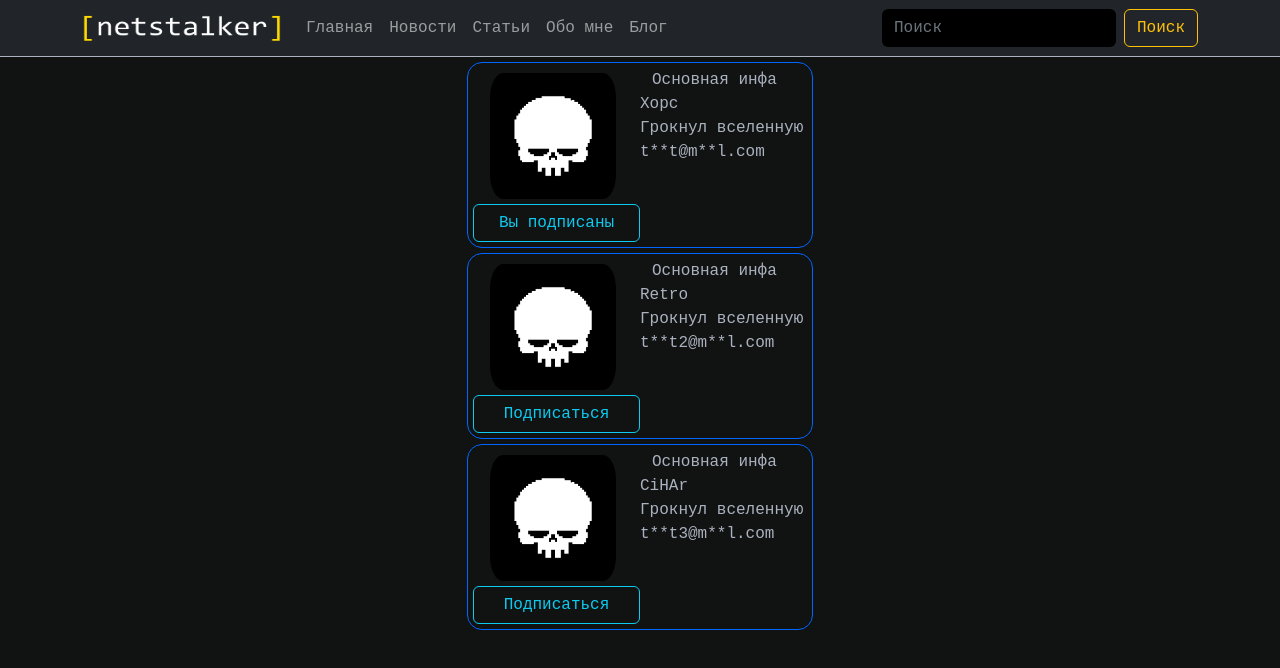
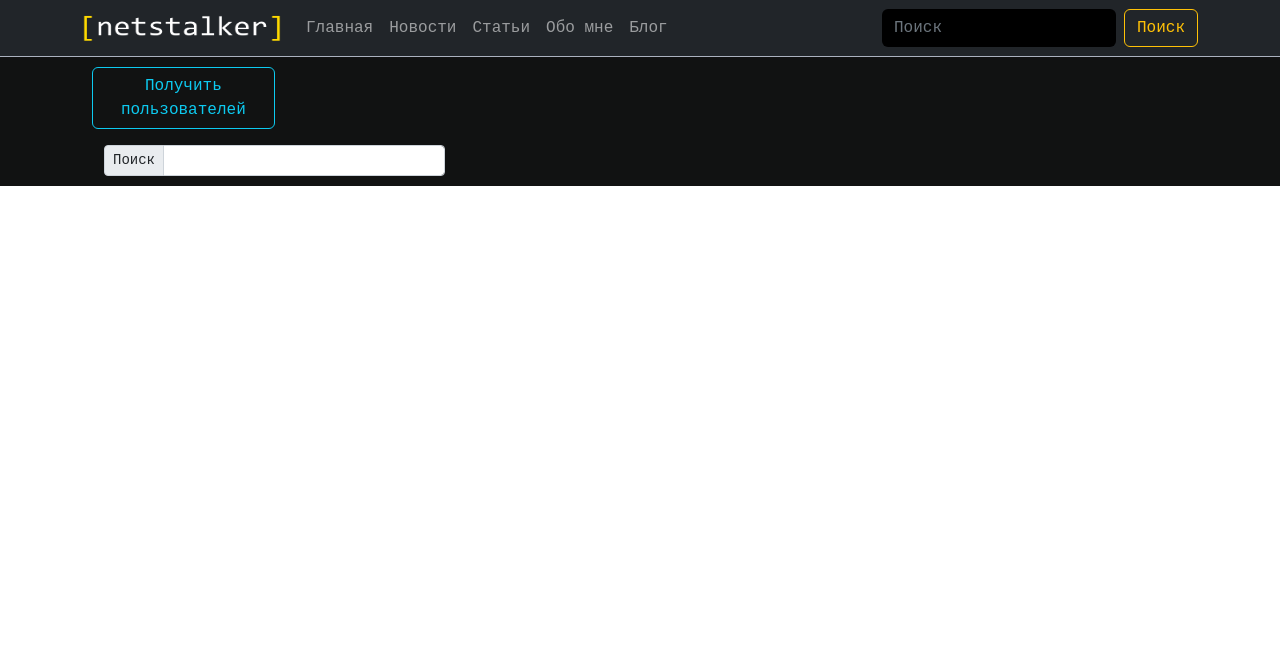
Before and after one commit to artem-xopc/xnet, a React (Create React App) app: page /users in a window 1280 px wide. Shown: the top 668 px of the page. Built offline with nearby package versions, Linux system fonts and the light colour scheme.

Commit message:
added class component for users page

```diff
--- a/src/App.css
+++ b/src/App.css
@@ -1,4 +1,5 @@
 .App {
   /* text-align: center; */
+  background-color: rgb(32, 36, 43);
   font-family: 'Courier New', Courier, monospace;
 }
--- /dev/null
+++ b/src/Components/UI/Select/Select.jsx
@@ -0,0 +1,20 @@
+import s from "./Select.module.css"
+
+
+const Select = ({options, defaultValue, value, onChange}) => {
+    return (
+        <select
+        className={s.wrapper}
+        value={value}
+        onChange={e => onChange(e.target.value)} >
+            <option disabled value="">{defaultValue}</option>
+            {options.map(option =>
+                <option key={option.value} value={option.value}>
+                    {option.name}
+                </option>
+            )}
+        </select>
+    )
+};
+
+export default Select;
--- /dev/null
+++ b/src/Components/UI/Select/Select.module.css
@@ -0,0 +1,5 @@
+.wrapper {
+    background-color: transparent;
+    color: rgb(171 178 191);
+    margin-top: 5px;
+}
--- a/src/Components/UsersComponents/Users.module.css
+++ b/src/Components/UsersComponents/Users.module.css
@@ -1,5 +1,10 @@
+.wrapper {
+    margin: 5px;
+    padding: 5px;
+}
+
 .item {
-    margin: 5px;
+    margin-bottom: 5px;
     padding: 5px;
     border: 1px solid rgb(0, 102, 255);
     border-radius: 15px;
--- /dev/null
+++ b/src/Components/UsersComponents/UsersC.jsx
@@ -0,0 +1,93 @@
+import React from "react";
+import axios from "axios";
+import { Button, Col, Container, Form, InputGroup, Row } from "react-bootstrap";
+import userAva from "../../icons/users_ava3.png";
+import Select from "../UI/Select/Select";
+import us from "./Users.module.css";
+
+class Users extends React.Component {
+
+  getUsers = () => {
+    if (this.props.users.length === 0) {
+      axios
+        .get("https://jsonplaceholder.typicode.com/users")
+        .then((response) => {
+          this.props.setUsers(response.data);
+        });
+    }
+  };
+
+  render() {
+    return (
+      <Container>
+        <Row className={us.wrapper}>
+          <Col>
+            <Row sm={2}>
+              <Button variant="outline-info" onClick={this.getUsers}>
+                Получить пользователей
+              </Button>
+            </Row>
+            <Row sm={3}>
+              <InputGroup size="sm" className="mt-3" bg="000">
+                <InputGroup.Text id="inputGroup-sizing-sm">Поиск</InputGroup.Text>
+                <Form.Control
+                  aria-label="Small"
+                  aria-describedby="inputGroup-sizing-sm"
+                />
+              </InputGroup>
+            </Row>
+            {/* <Row>
+              <Select
+                options={[
+                  { value: "name", name: "По имени" },
+                  { value: "username", name: "По user_name" },
+                ]}
+              />
+            </Row> */}
+          </Col>
+          <Col>
+            {this.props.users.map((u) => (
+              <Row className={us.item}>
+                <Col>
+                  <Row>
+                    <img src={userAva} className={us.ava} />
+                  </Row>
+                  <Row>
+                    {u.followed ? (
+                      <Button
+                        variant="outline-secondary"
+                        onClick={() => this.props.unfollow(u.id)}
+                      >
+                        Вы подписаны
+                      </Button>
+                    ) : (
+                      <Button
+                        variant="outline-info"
+                        onClick={() => this.props.follow(u.id)}
+                      >
+                        Подписаться
+                      </Button>
+                    )}
+                  </Row>
+                </Col>
+                <Col>
+                  Основная инфа
+                  <Col>
+                    <Row>{u.name}</Row>
+                    <Row>{u.username}</Row>
+                  </Col>
+                  <Col>
+                    <Row>{u.website}</Row>
+                  </Col>
+                </Col>
+              </Row>
+            ))}
+          </Col>
+          <Col></Col>
+        </Row>
+      </Container>
+    );
+  }
+};
+
+export default Users;
--- a/src/Components/UsersComponents/UsersContainer.jsx
+++ b/src/Components/UsersComponents/UsersContainer.jsx
@@ -1,5 +1,6 @@
 import { connect } from "react-redux";
 import { followAC, setUsersAC, unFollowAC } from "../../redux/user_reducer";
+import Users from "./UsersC";
 import UsersItem from "./UsersItem";
 
 const mapStateToProps = (state) => {
@@ -22,4 +23,4 @@
     }
 };
 
-export default connect(mapStateToProps, mapDispatchToProps)(UsersItem);
+export default connect(mapStateToProps, mapDispatchToProps)(Users);
--- a/src/Components/UsersComponents/UsersItem.jsx
+++ b/src/Components/UsersComponents/UsersItem.jsx
@@ -1,14 +1,49 @@
-import { Button, Col, Container, Row } from "react-bootstrap";
+import axios from "axios";
+import { Button, Col, Container, Form, InputGroup, Row } from "react-bootstrap";
 import userAva from "../../icons/users_ava3.png";
+import Select from "../UI/Select/Select";
 import us from "./Users.module.css";
 
 const UsersItem = (props) => {
-  debugger
+  debugger;
+  let getUsers = () => {
+    if (props.users.length === 0) {
+      axios
+        .get("https://jsonplaceholder.typicode.com/users")
+        .then((response) => {
+          props.setUsers(response.data);
+        });
+    }
+  };
+
   return (
     <Container>
-      <Row>
-        <Col></Col>
-        <Col style={{ height: "100vh" }}>
+      <Row className={us.wrapper}>
+        <Col>
+          <Row sm={2}>
+            <Button variant="outline-info" onClick={getUsers}>
+              Получить пользователей
+            </Button>
+          </Row>
+          <Row sm={3}>
+            <InputGroup size="sm" className="mt-3" bg="000">
+              <InputGroup.Text id="inputGroup-sizing-sm">Поиск</InputGroup.Text>
+              <Form.Control
+                aria-label="Small"
+                aria-describedby="inputGroup-sizing-sm"
+              />
+            </InputGroup>
+          </Row>
+          {/* <Row>
+            <Select
+              options={[
+                { value: "name", name: "По имени" },
+                { value: "username", name: "По user_name" },
+              ]}
+            />
+          </Row> */}
+        </Col>
+        <Col>
           {props.users.map((u) => (
             <Row className={us.item}>
               <Col>
@@ -16,20 +51,31 @@
                   <img src={userAva} className={us.ava} />
                 </Row>
                 <Row>
-                  {u.followed
-                  ? <Button variant="outline-info" onClick={() => props.unfollow(u.id)}>Вы подписаны</Button>
-                  : <Button variant="outline-info" onClick={() => props.follow(u.id)}>Подписаться</Button>
-                  }
+                  {u.followed ? (
+                    <Button
+                      variant="outline-secondary"
+                      onClick={() => props.unfollow(u.id)}
+                    >
+                      Вы подписаны
+                    </Button>
+                  ) : (
+                    <Button
+                      variant="outline-info"
+                      onClick={() => props.follow(u.id)}
+                    >
+                      Подписаться
+                    </Button>
+                  )}
                 </Row>
               </Col>
               <Col>
                 Основная инфа
                 <Col>
-                  <Row>{u.user_name}</Row>
-                  <Row>{u.status}</Row>
+                  <Row>{u.name}</Row>
+                  <Row>{u.username}</Row>
                 </Col>
                 <Col>
-                  <Row>{u.email}</Row>
+                  <Row>{u.website}</Row>
                 </Col>
               </Col>
             </Row>
--- a/src/redux/user_reducer.js
+++ b/src/redux/user_reducer.js
@@ -4,31 +4,31 @@
 
 let initialState = {
   users: [
-    {
-      id: 1,
-      followed: true,
-      user_photo: "../icons/users_ava3.png",
-      user_name: "Xopc",
-      status: "Грокнул вселенную",
-      email: "t**t@m**l.com",
-      password: "",
-    },
-    {
-      id: 2,
-      followed: false,
-      user_name: "Retro",
-      status: "Грокнул вселенную",
-      email: "t**t2@m**l.com",
-      password: "",
-    },
-    {
-      id: 3,
-      followed: false,
-      user_name: "CiHAr",
-      status: "Грокнул вселенную",
-      email: "t**t3@m**l.com",
-      password: "",
-    },
+    // {
+    //   id: 1,
+    //   followed: true,
+    //   user_photo: "../icons/users_ava3.png",
+    //   user_name: "Xopc",
+    //   status: "Грокнул вселенную",
+    //   email: "t**t@m**l.com",
+    //   password: "",
+    // },
+    // {
+    //   id: 2,
+    //   followed: false,
+    //   user_name: "Retro",
+    //   status: "Грокнул вселенную",
+    //   email: "t**t2@m**l.com",
+    //   password: "",
+    // },
+    // {
+    //   id: 3,
+    //   followed: false,
+    //   user_name: "CiHAr",
+    //   status: "Грокнул вселенную",
+    //   email: "t**t3@m**l.com",
+    //   password: "",
+    // },
   ],
 };
 
@@ -37,25 +37,25 @@
     case FOLLOW:
       return {
         ...state,
-        users: state.users.map(u => {
-            if (u.id === action.userId) {
-                return {...u, followed: true};
-            };
-            return u;
-        })
-      }
+        users: state.users.map((u) => {
+          if (u.id === action.userId) {
+            return { ...u, followed: true };
+          }
+          return u;
+        }),
+      };
     case UNFOLLOW:
       return {
         ...state,
-        users: state.users.map(u => {
-            if (u.id === action.userId) {
-                return {...u, followed: false};
-            }
-            return u;
-        })
+        users: state.users.map((u) => {
+          if (u.id === action.userId) {
+            return { ...u, followed: false };
+          }
+          return u;
+        }),
       };
     case SET_USERS:
-      return {...state, users: [...state.users, ...action.users]}
+      return { ...state, users: [...state.users, ...action.users] };
     default:
       return state;
   }
@@ -63,6 +63,6 @@
 
 export const followAC = (userId) => ({ type: FOLLOW, userId });
 export const unFollowAC = (userId) => ({ type: UNFOLLOW, userId });
-export const setUsersAC = (users) => ({type: SET_USERS, users});
+export const setUsersAC = (users) => ({ type: SET_USERS, users });
 
 export default userReducer;
```
Also changed, not shown: src/Components/NewsComponents/molecules/NewsPosts.jsx (+5 -5 lines).
